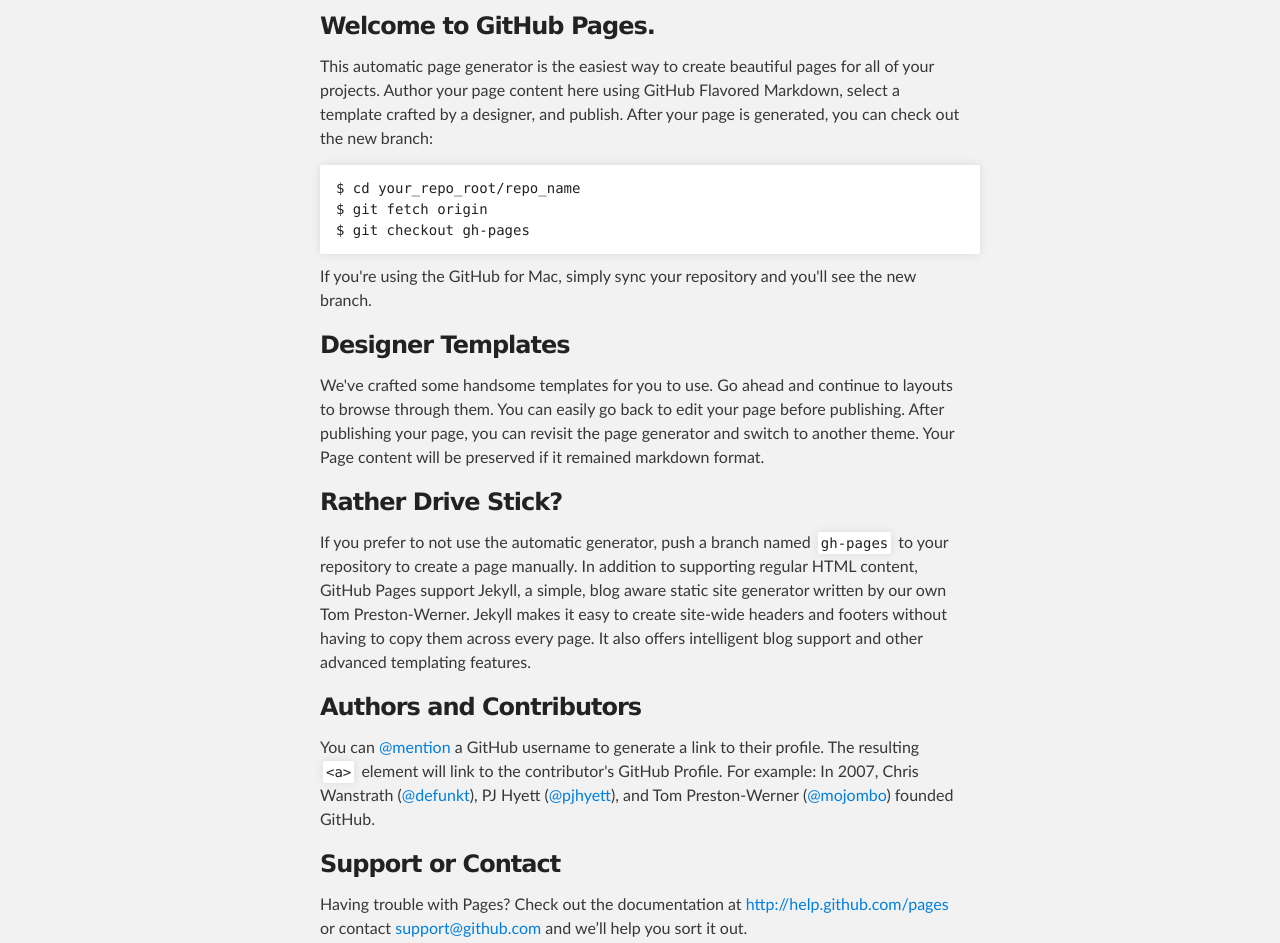
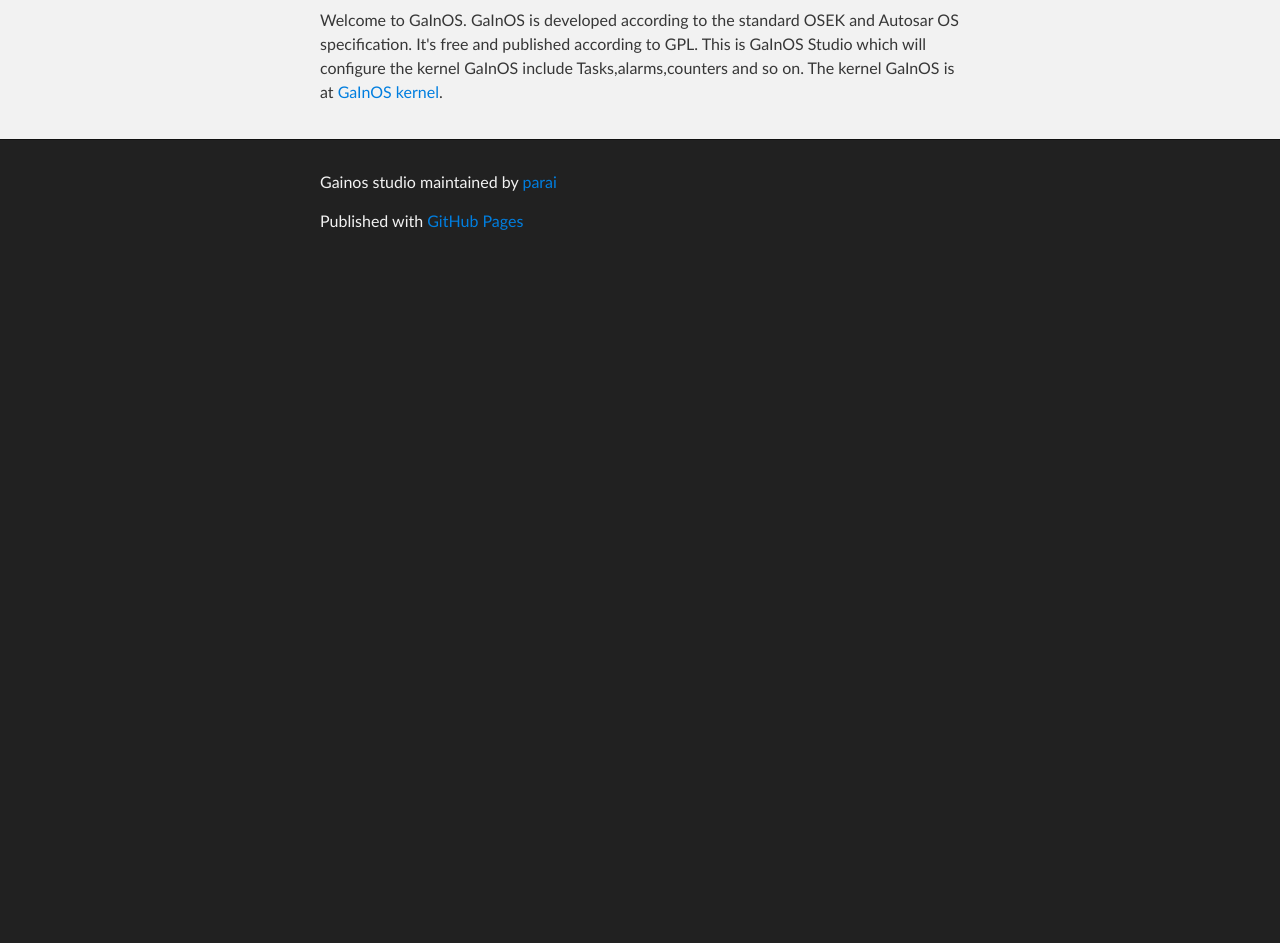
Before and after one commit to parai/GaInOS_Studio, a plain HTML site: page index.html in a window 1280 px wide. Shown: the part 252-1195 px from the top of the page. After the commit the page ends 800 px from the top, so only its background shows below. Drawn offline with Linux system fonts and the light colour scheme.

```diff
--- a/index.html
+++ b/index.html
@@ -31,32 +31,11 @@
     <!-- MAIN CONTENT -->
     <div id="main_content_wrap" class="outer">
       <section id="main_content" class="inner">
-        <h3>Welcome to GitHub Pages.</h3>
-
-<p>This automatic page generator is the easiest way to create beautiful pages for all of your projects. Author your page content here using GitHub Flavored Markdown, select a template crafted by a designer, and publish. After your page is generated, you can check out the new branch:</p>
-
-<pre><code>$ cd your_repo_root/repo_name
-$ git fetch origin
-$ git checkout gh-pages
-</code></pre>
-
-<p>If you're using the GitHub for Mac, simply sync your repository and you'll see the new branch.</p>
-
-<h3>Designer Templates</h3>
-
-<p>We've crafted some handsome templates for you to use. Go ahead and continue to layouts to browse through them. You can easily go back to edit your page before publishing. After publishing your page, you can revisit the page generator and switch to another theme. Your Page content will be preserved if it remained markdown format.</p>
-
-<h3>Rather Drive Stick?</h3>
-
-<p>If you prefer to not use the automatic generator, push a branch named <code>gh-pages</code> to your repository to create a page manually. In addition to supporting regular HTML content, GitHub Pages support Jekyll, a simple, blog aware static site generator written by our own Tom Preston-Werner. Jekyll makes it easy to create site-wide headers and footers without having to copy them across every page. It also offers intelligent blog support and other advanced templating features.</p>
-
-<h3>Authors and Contributors</h3>
-
-<p>You can <a href="https://github.com/blog/821" class="user-mention">@mention</a> a GitHub username to generate a link to their profile. The resulting <code>&lt;a&gt;</code> element will link to the contributor's GitHub Profile. For example: In 2007, Chris Wanstrath (<a href="https://github.com/defunkt" class="user-mention">@defunkt</a>), PJ Hyett (<a href="https://github.com/pjhyett" class="user-mention">@pjhyett</a>), and Tom Preston-Werner (<a href="https://github.com/mojombo" class="user-mention">@mojombo</a>) founded GitHub.</p>
-
-<h3>Support or Contact</h3>
-
-<p>Having trouble with Pages? Check out the documentation at <a href="http://help.github.com/pages">http://help.github.com/pages</a> or contact <a href="mailto:support@github.com">support@github.com</a> and we’ll help you sort it out.</p>
+        <p>Welcome to GaInOS.
+    GaInOS is developed according to the standard OSEK and Autosar OS specification.
+    It's free and published according to GPL.
+    This is GaInOS Studio which will configure the kernel GaInOS include Tasks,alarms,counters and so on.
+    The kernel GaInOS is at <a href="http://parai.github.com/GaInOS/">GaInOS kernel</a>.</p>
       </section>
     </div>
 
```
Also changed, not shown: params.json (+1 -1 lines).
